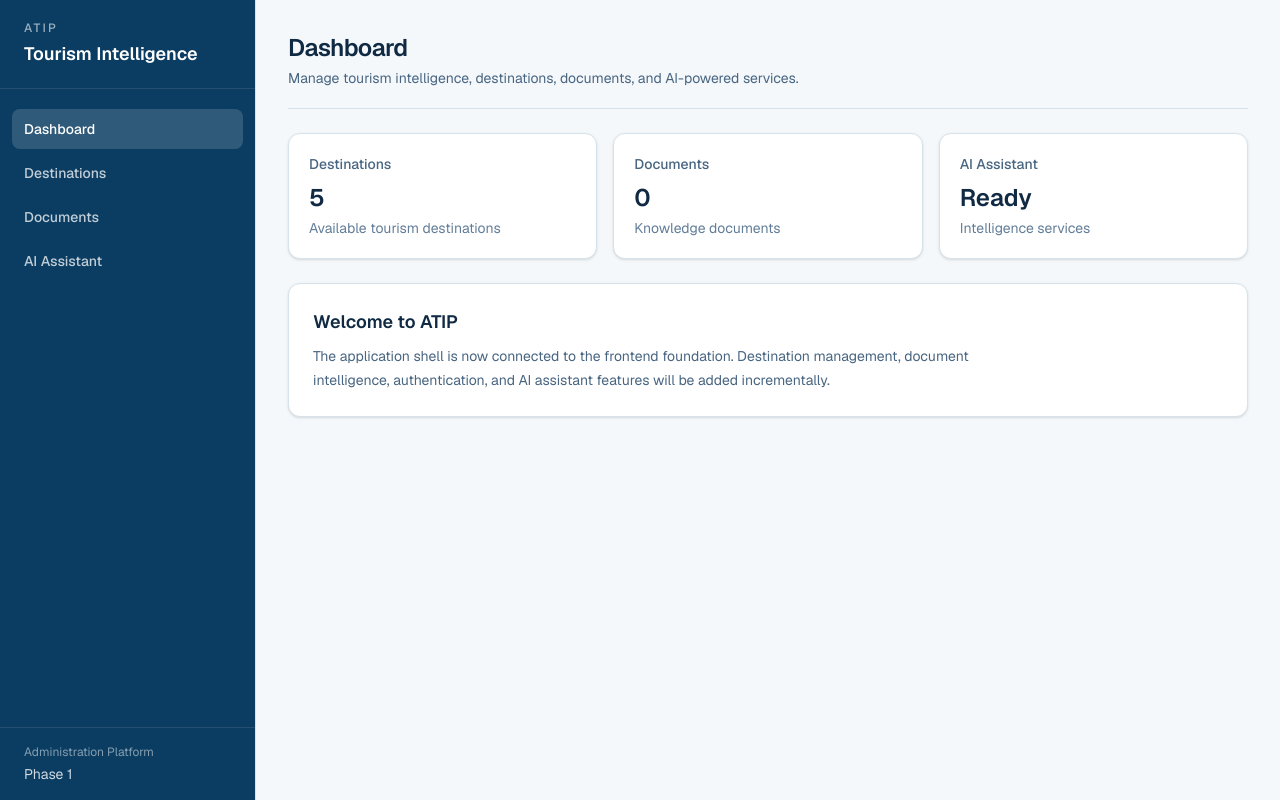
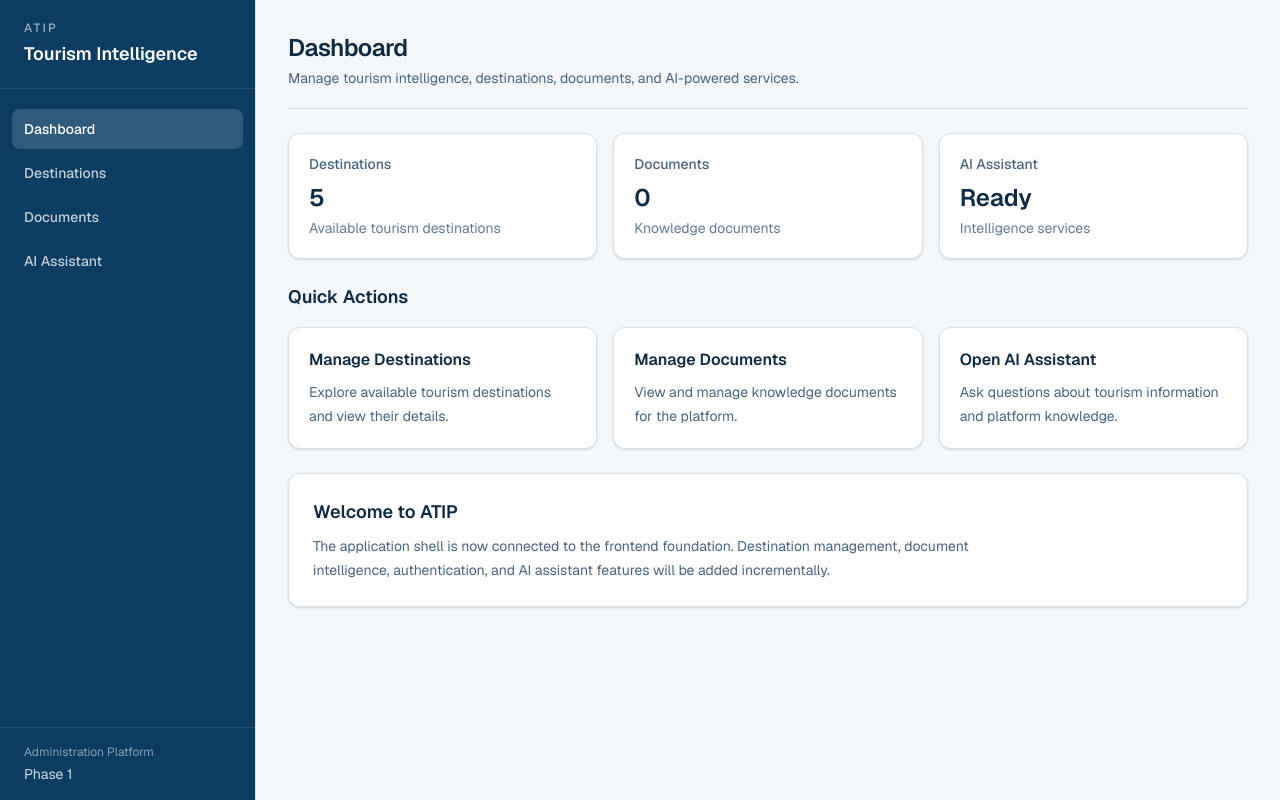
Before and after one commit to ImranManshaAI/ai-tourism-intelligence-platform, a Next.js app in the folder frontend/: page / in a window 1280 px wide. Built offline with nearby package versions, Linux system fonts and the light colour scheme.

Commit message:
feat(frontend): add dashboard quick actions

```diff
--- a/frontend/app/page.tsx
+++ b/frontend/app/page.tsx
@@ -91,9 +91,11 @@ export default function Home() {
                   <p className="text-sm font-medium text-text-secondary">
                     {item.label}
                   </p>
+
                   <p className="mt-2 text-2xl font-semibold text-text-primary">
                     {item.value}
                   </p>
+
                   <p className="mt-1 text-sm text-text-muted">
                     {item.description}
                   </p>
@@ -102,10 +104,66 @@ export default function Home() {
             </section>
 
             <section className="mt-6">
+              <h2 className="text-lg font-semibold text-text-primary">
+                Quick Actions
+              </h2>
+
+              <div className="mt-4 grid gap-4 md:grid-cols-3">
+                <Link
+                  href="/destinations"
+                  className="block rounded-xl focus-visible:outline-none focus-visible:ring-2 focus-visible:ring-ring focus-visible:ring-offset-2"
+                >
+                  <Card className="h-full p-5 transition-shadow hover:shadow-md">
+                    <h3 className="text-base font-semibold text-text-primary">
+                      Manage Destinations
+                    </h3>
+
+                    <p className="mt-2 text-sm leading-6 text-text-secondary">
+                      Explore available tourism destinations and view their
+                      details.
+                    </p>
+                  </Card>
+                </Link>
+
+                <Link
+                  href="/documents"
+                  className="block rounded-xl focus-visible:outline-none focus-visible:ring-2 focus-visible:ring-ring focus-visible:ring-offset-2"
+                >
+                  <Card className="h-full p-5 transition-shadow hover:shadow-md">
+                    <h3 className="text-base font-semibold text-text-primary">
+                      Manage Documents
+                    </h3>
+
+                    <p className="mt-2 text-sm leading-6 text-text-secondary">
+                      View and manage knowledge documents for the platform.
+                    </p>
+                  </Card>
+                </Link>
+
+                <Link
+                  href="/ai-assistant"
+                  className="block rounded-xl focus-visible:outline-none focus-visible:ring-2 focus-visible:ring-ring focus-visible:ring-offset-2"
+                >
+                  <Card className="h-full p-5 transition-shadow hover:shadow-md">
+                    <h3 className="text-base font-semibold text-text-primary">
+                      Open AI Assistant
+                    </h3>
+
+                    <p className="mt-2 text-sm leading-6 text-text-secondary">
+                      Ask questions about tourism information and platform
+                      knowledge.
+                    </p>
+                  </Card>
+                </Link>
+              </div>
+            </section>
+
+            <section className="mt-6">
               <Card className="p-6">
                 <h2 className="text-lg font-semibold text-text-primary">
                   Welcome to ATIP
                 </h2>
+
                 <p className="mt-2 max-w-2xl text-sm leading-6 text-text-secondary">
                   The application shell is now connected to the frontend
                   foundation. Destination management, document intelligence,
```
